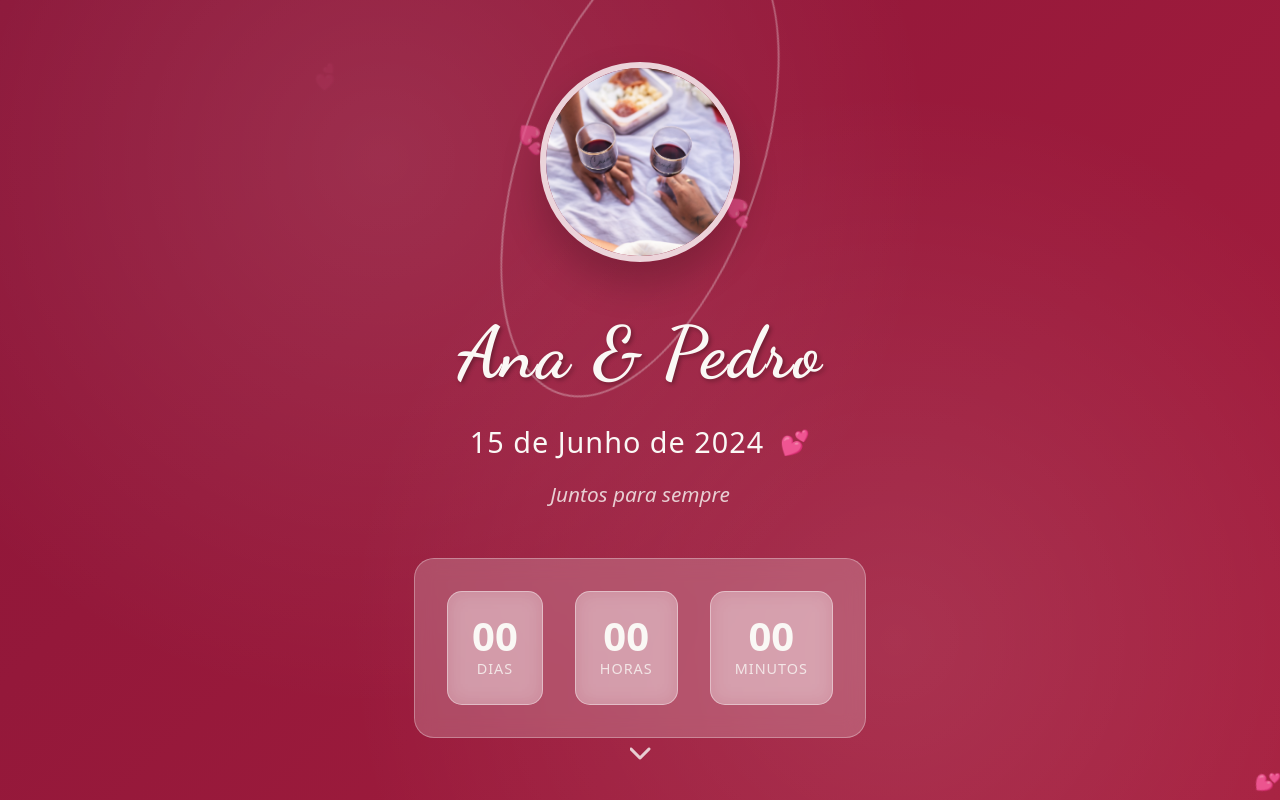
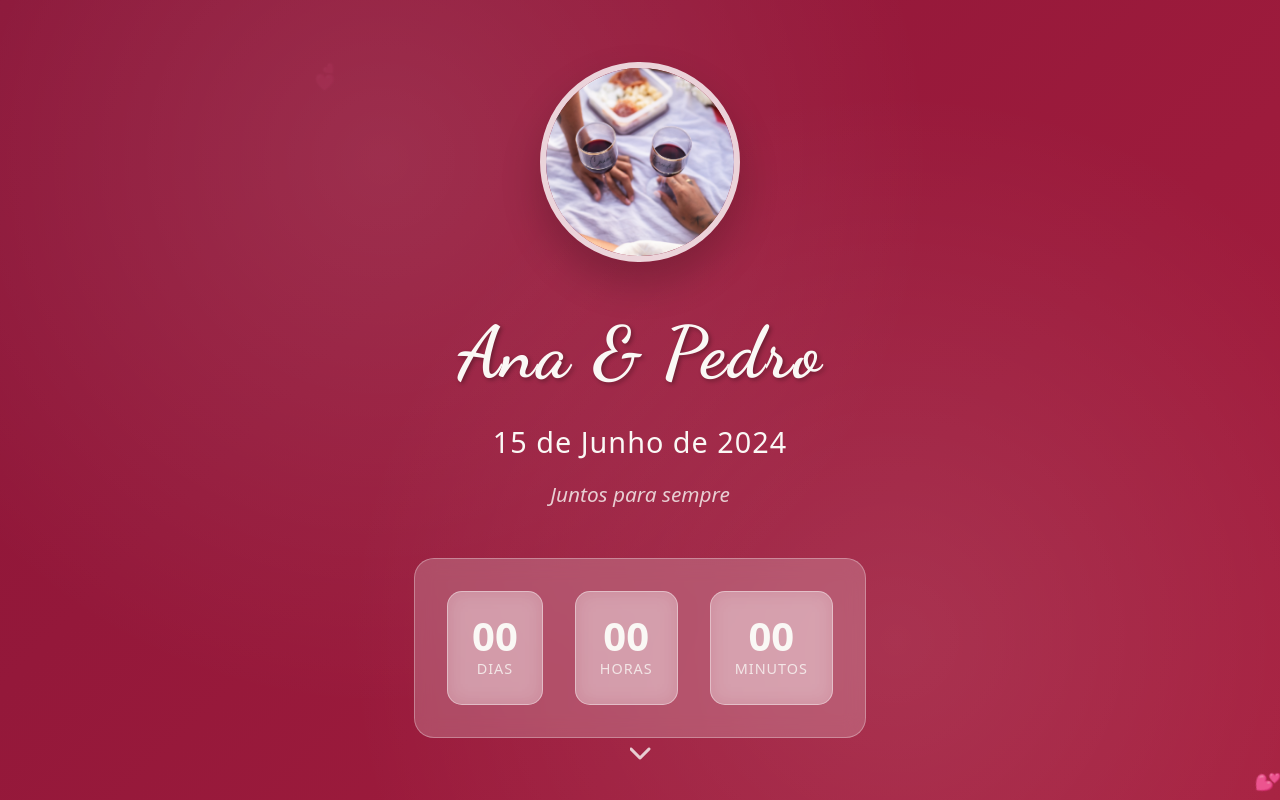
Before and after one commit to Leonsis/Convites-casamento, a plain HTML site: page convite2/index.html in a window 1280 px wide. Shown: the top 800 px of the page. Drawn offline with nearby package versions, Linux system fonts and the light colour scheme.

Commit message:
Enviando atualizações

```diff
--- a/convite2/index.html
+++ b/convite2/index.html
@@ -22,14 +22,14 @@
                 <div class="photo-ring">
                     <img src="src/imagens/img1.jpeg" alt="Ana & Pedro" class="main-photo">
                 </div>
-                <div class="photo-decoration"></div>
+                <!-- <div class="photo-decoration"></div> -->
             </div>
 
             <div class="couple-info">
                 <h1 class="couple-names">Ana & Pedro</h1>
                 <div class="wedding-date">
                     <span class="date-text">15 de Junho de 2024</span>
-                    <span class="date-heart">💕</span>
+                    <!-- <span class="date-heart">💕</span> -->
                 </div>
                 <p class="wedding-subtitle">Juntos para sempre</p>
             </div>
```
